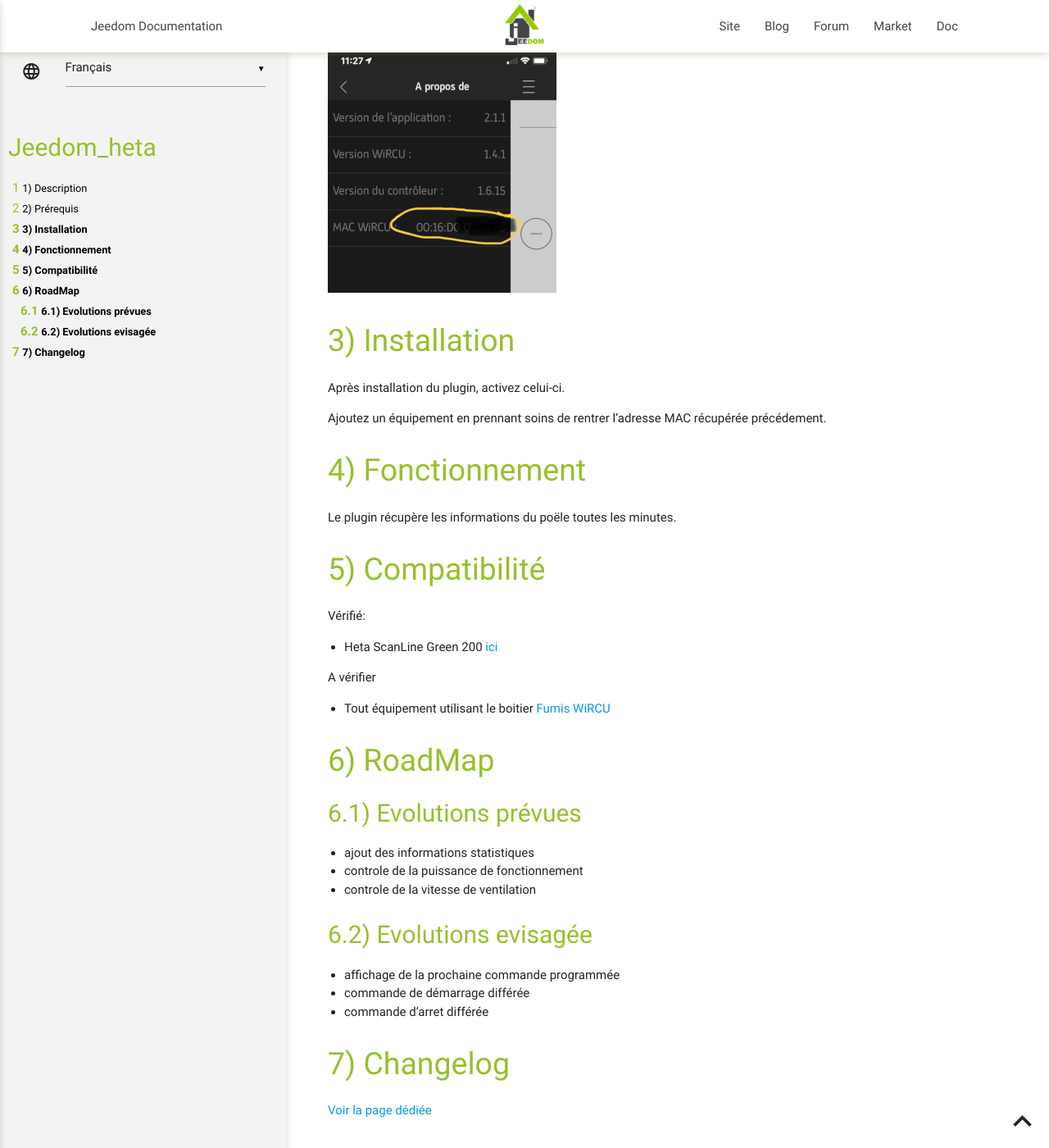
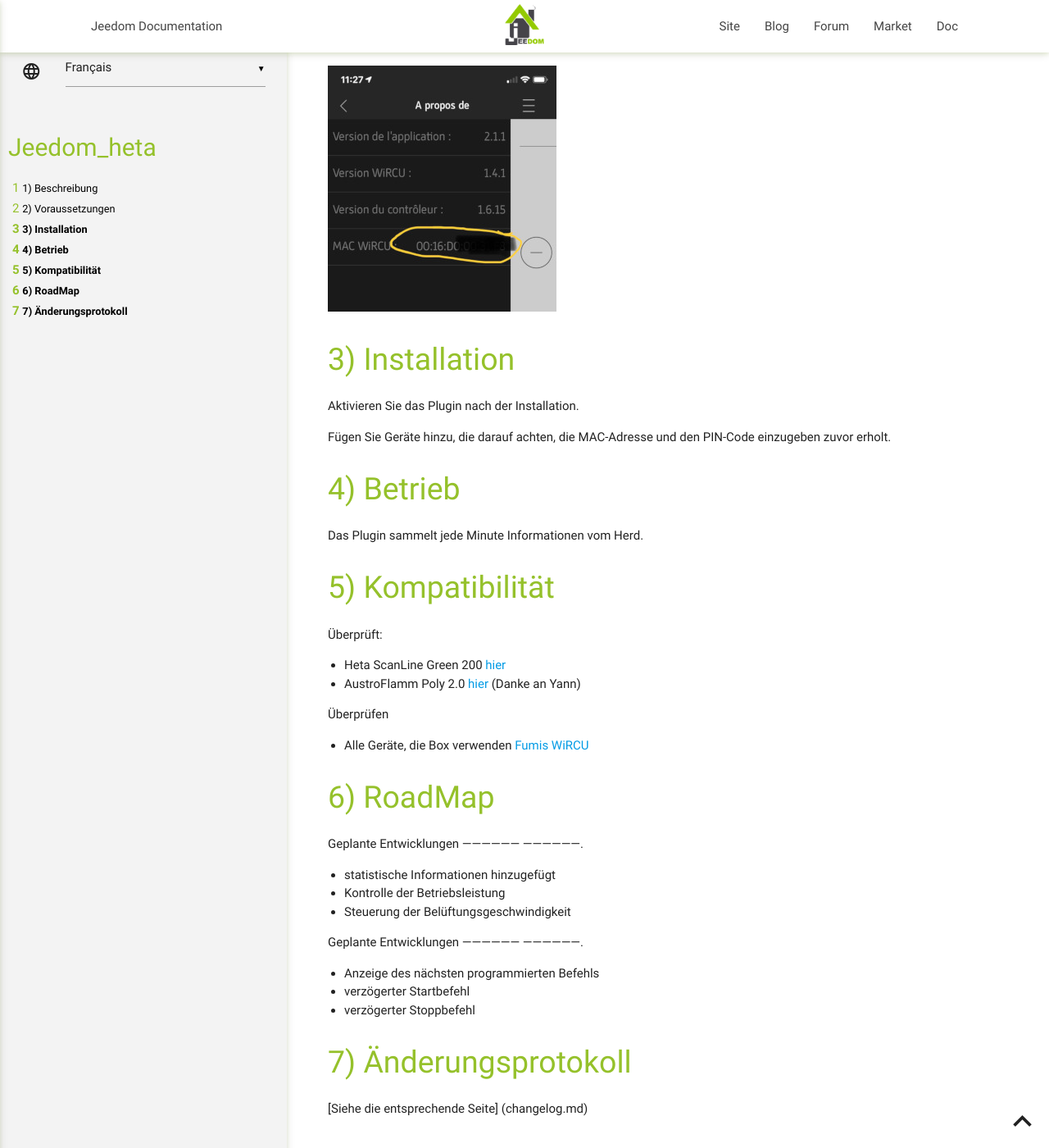
Before and after one commit to edeweerdt/jeedom_heta, a Jekyll site: the page built from docs/de_DE/index.md, in a window 1280 px wide and 1400 px high, scrolled down 908 px. Shown: the whole window at 82% size. Built offline with Jekyll 4.4.1, drawn with Linux system fonts in a browser that asks for light colours; our own code applies the rules of GitHub Pages for plain Markdown files; some of the changed text lies outside the part shown.

Commit message:
Tradutions doc

```diff
--- a/docs/de_DE/index.md
+++ b/docs/de_DE/index.md
@@ -1,61 +1,62 @@
-Description
-===========
+Beschreibung
+============
 
-Plugin servant au controle d'un poële à pellet Heta.
+Plugin zur Steuerung eines Heta oder AustroFlamm Pelletofens.
 
-![ScanLine Green 200](../assets/images/heta-scanline-green-200.jpg) ![Widget](../assets/images/WidgetHeta.png)
+![ScanLine Green 200](../Assets/Images/Heta-Scanline-Green-200.jpg) ![AUSTROFLAMM Poly 2.0](../Assets/Images/Austroflamm-Polly-2.jpg) ![Widget](../assets/images/WidgetHeta.png)
 
-Prérequis
+Voraussetzungen
 =========
 
-Le poële à pellet doit être équipé d'un boitier WiRCU:
+Der Pelletofen muss mit einer WiRCU-Box ausgestattet sein:
 
-![Fumis WiRCU](../assets/images/WiRCU.jpg "WiRCU")
+![Fumis WiRCU](../Assets/Images/WiRCU.jpg "WiRCU")
 
-Vous aurez besoin de l'adresse MAC du boitier que vous pouvez retrouver
-inscrite dessus ou dans l'application mobile Heta:
+Sie benötigen die MAC-Adresse und den PIN-Code der Box, die Sie finden können
+oben oder in der mobilen Heta-Anwendung registriert:
 
-![Mac adresse](../assets/images/HetaAppMac.jpg "App mobile Heta")
+![Mac-Adresse](../Assets/Images/HetaAppMac.jpg "Heta Mobile App")
 
 Installation
-============
+=============
 
-Après installation du plugin, activez celui-ci.
+Aktivieren Sie das Plugin nach der Installation.
 
-Ajoutez un équipement en prennant soins de rentrer l'adresse MAC
-récupérée précédement.
+Fügen Sie Geräte hinzu, die darauf achten, die MAC-Adresse und den PIN-Code einzugeben
+zuvor erholt.
 
-Fonctionnement
+Betrieb
+===============
+
+Das Plugin sammelt jede Minute Informationen vom Herd.
+
+Kompatibilität
 ==============
 
-Le plugin récupère les informations du poële toutes les minutes.
+Überprüft:
+- Heta ScanLine Green 200 [hier](https://heta.dk/en/product/scan-line-green-200/)
+- AustroFlamm Poly 2.0 [hier](https://www.austroflamm.com/fr/geraet/polly-2-0/) (Danke an Yann)
 
-Compatibilité
-=============
-
-Vérifié:
--   Heta ScanLine Green 200 [ici](https://heta.dk/en/product/scan-line-green-200/)
-
-A vérifier
--   Tout équipement utilisant le boitier [Fumis WiRCU](http://www.fumis.si/en/wircu-connection-guide)
+Überprüfen
+- Alle Geräte, die Box verwenden [Fumis WiRCU](http://www.fumis.si/en/wircu-connection-guide)
 
 RoadMap
-=======
+========
 
-Evolutions prévues
-------------------
-- ajout des informations statistiques
-- controle de la puissance de fonctionnement
-- controle de la vitesse de ventilation
+Geplante Entwicklungen
+------------------ ------------------.
+- statistische Informationen hinzugefügt
+- Kontrolle der Betriebsleistung
+- Steuerung der Belüftungsgeschwindigkeit
 
 
-Evolutions evisagée
-------------------
-- affichage de la prochaine commande programmée
-- commande de démarrage différée
-- commande d'arret différée
+Geplante Entwicklungen
+------------------ ------------------.
+- Anzeige des nächsten programmierten Befehls
+- verzögerter Startbefehl
+- verzögerter Stoppbefehl
 
 
-Changelog
+Änderungsprotokoll
 =========
-[Voir la page dédiée](changelog.md)
+[Siehe die entsprechende Seite] (changelog.md)
```
Also changed, not shown: docs/de_DE/changelog.md (+24 -14 lines), docs/en_US/changelog.md (+20 -10 lines), docs/en_US/index.md (+33 -32 lines), docs/es_ES/changelog.md (+19 -10 lines), docs/es_ES/index.md (+33 -33 lines), docs/fr_FR/index.md (+2 -2 lines).
